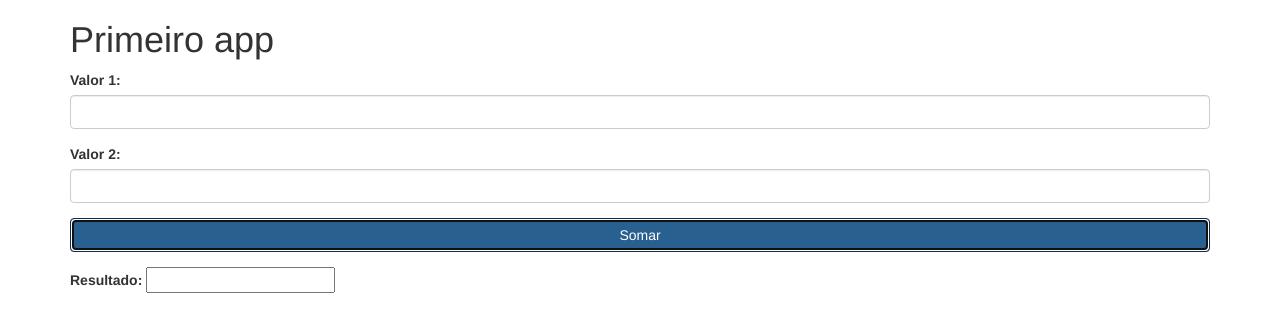
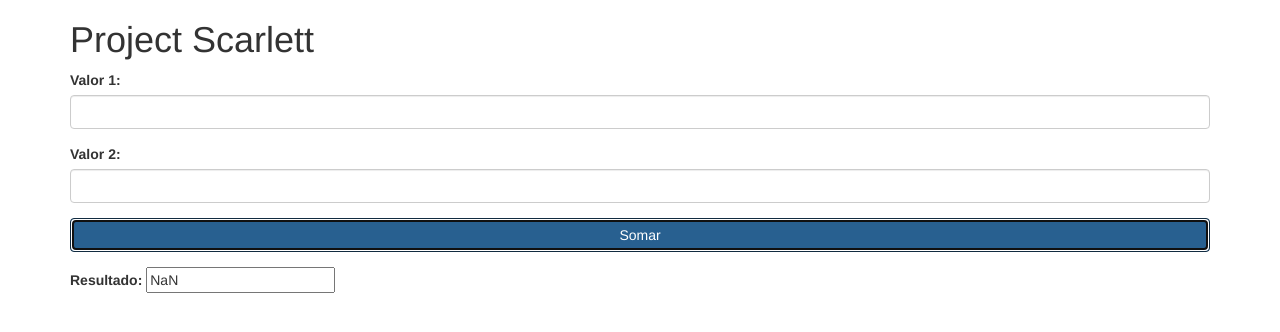
Before and after one commit to JoaoPedroDosSantos/Project-Scarlett, a website: page www/index.html in a window 1280 px wide. Both pictures are taken after a click on the button "Somar". Drawn offline with Linux system fonts and the light colour scheme.

Commit message:
modificação de index e criação de primeira função.

```diff
--- a/www/components/acao.js
+++ b/www/components/acao.js
@@ -1 +1,7 @@
 // This is a JavaScript file
+$(document).on("click","#btnsomar",function(){
+  var valor1=$("#valor1").val();
+  var valor2=$("#valor2").val();
+  var result=parseFloat(valor1) + parseFloat(valor2);
+  $("#resultado").val(result);
+})
--- a/www/index.html
+++ b/www/index.html
@@ -2,7 +2,7 @@
 <html>
 <head>
   <meta charset="utf-8">
-  <meta name="viewport" content="width=device-width, initial-scale=1, maximum-scale=1, user-scalable=no, viewport-fit=cover">
+  <meta name="viewport" content="width=device-width, initial-scale=1, maximum-scale=1, user-scalable=no">
   <meta http-equiv="Content-Security-Policy" content="default-src * data: gap: https://ssl.gstatic.com; style-src * 'unsafe-inline'; script-src * 'unsafe-inline' 'unsafe-eval'">
   <script src="components/loader.js"></script>
   <script src="components/jquery-3.4.1.min.js"></script>
@@ -18,7 +18,7 @@
   <div class="container">
     <div class="row">
       <div class="col-xs-12">
-        <h1>Primeiro app</h1>
+        <h1>Project Scarlett</h1>
       </div>
     </div>
     <div class="row">
@@ -41,7 +41,7 @@
     <div class="row">
       <div class="col-xs-12">
         <div class="form-group">
-          <button class="btn btn-primary btn-block">Somar</button>
+          <button class="btn btn-primary btn-block" id="btnsomar">Somar</button>
         </div>
       </div>
     </div>
```
